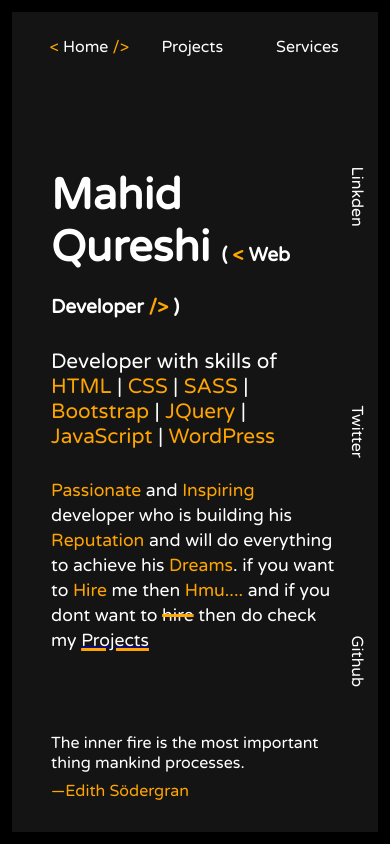
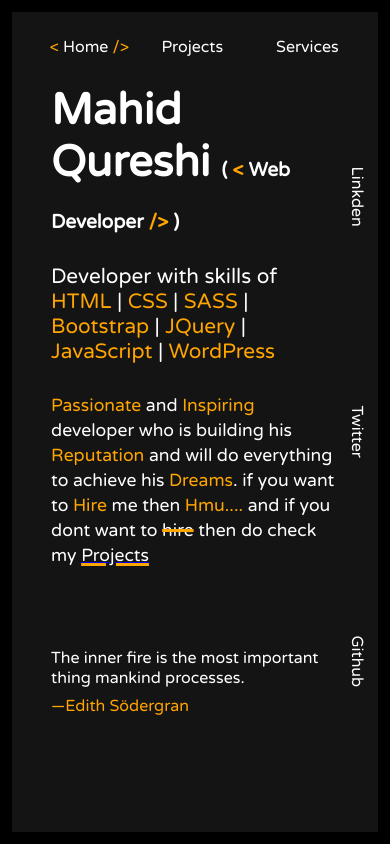
Before and after one commit to Mahad410/mahad410.github.io, a React (Create React App) app: page / in a window 390 px wide. Built offline with nearby package versions, Linux system fonts and the light colour scheme.

Commit message:
portfolio

```diff
--- a/src/Pages/home.css
+++ b/src/Pages/home.css
@@ -6,7 +6,7 @@
     display: grid;
     place-items: center;
     grid-template-columns: 1fr 1fr;
-    bottom: 0%;
+    bottom: 1%;
     overflow: hidden;
 }
 
@@ -69,14 +69,14 @@
     .main-container {
         width: 78vw;
         display: table;
-        top: 20%;
+        top: 10%;
         vertical-align: middle;
-        bottom: 1;
-        overflow: scroll;
+        bottom: 0;
     }
     .intro {
         width: auto;
-        height: 85vh;
+        height: 86vh;
+        overflow: scroll;
     }
     .intro h1 {
         font-size: 2.7rem;
@@ -93,7 +93,6 @@
     }
     .intro {
         width: 95%;
-        height: auto;
     }
     .intro h1 {
         font-size: 2.7rem;
--- a/src/Pages/project.css
+++ b/src/Pages/project.css
@@ -71,6 +71,7 @@ img {
 @media screen and (max-width:1000px) {
     .pro_container {
         height: 86vh;
+        padding-bottom: 30px;
     }
     .p_container {
         width: 45%;
--- a/src/Pages/service.css
+++ b/src/Pages/service.css
@@ -45,7 +45,8 @@
     .pr_container {
         column-gap: 8px;
         overflow: scroll;
-        height: 85vh;
+        height: 86vh;
+        top: 10%;
     }
     .ser_container {
         display: block;
@@ -75,6 +76,7 @@
     .pr_container {
         column-gap: 8px;
         display: inline-block;
+        padding-bottom: 30px;
     }
     .ser_container {
         display: grid;
```
